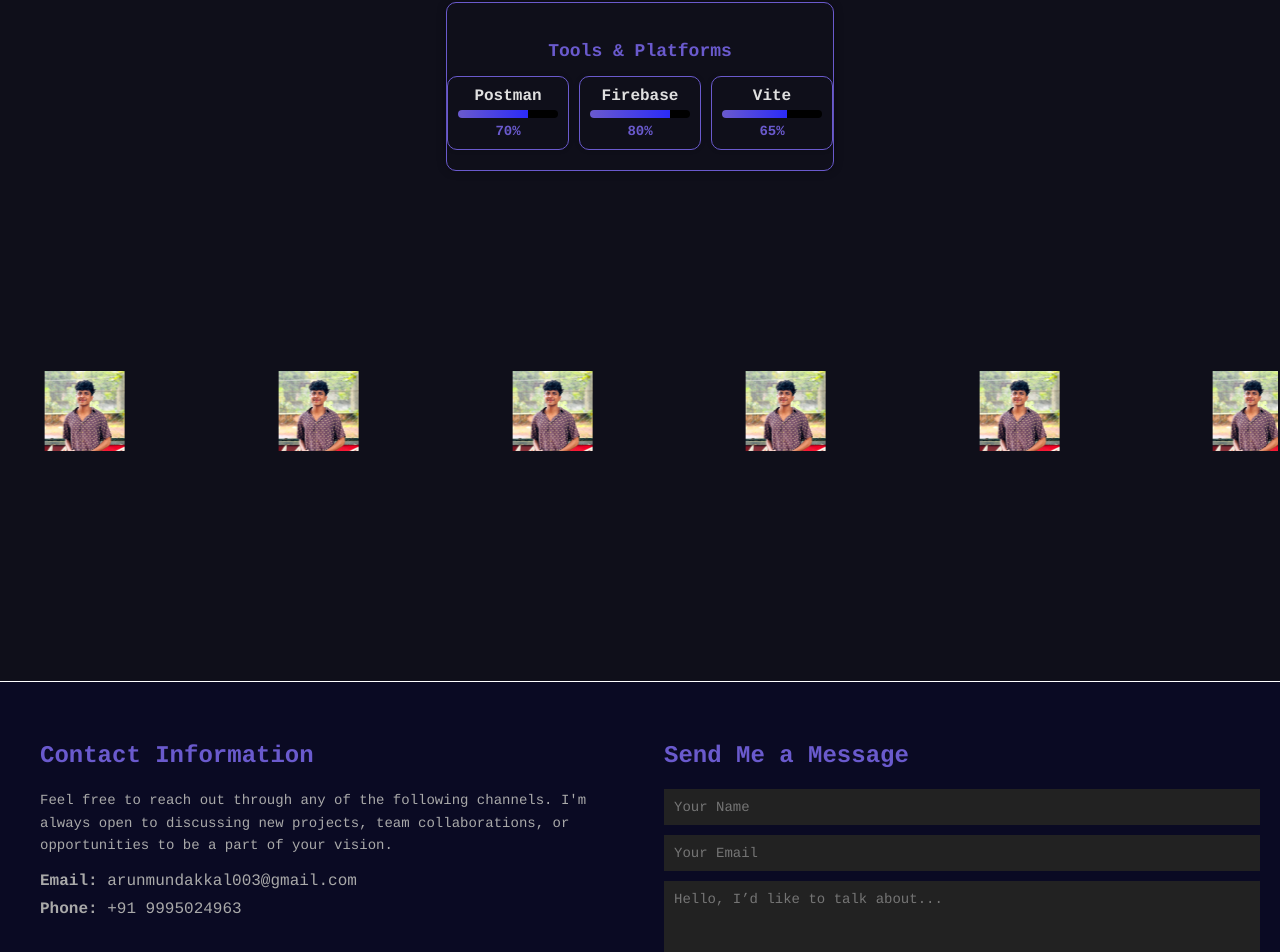
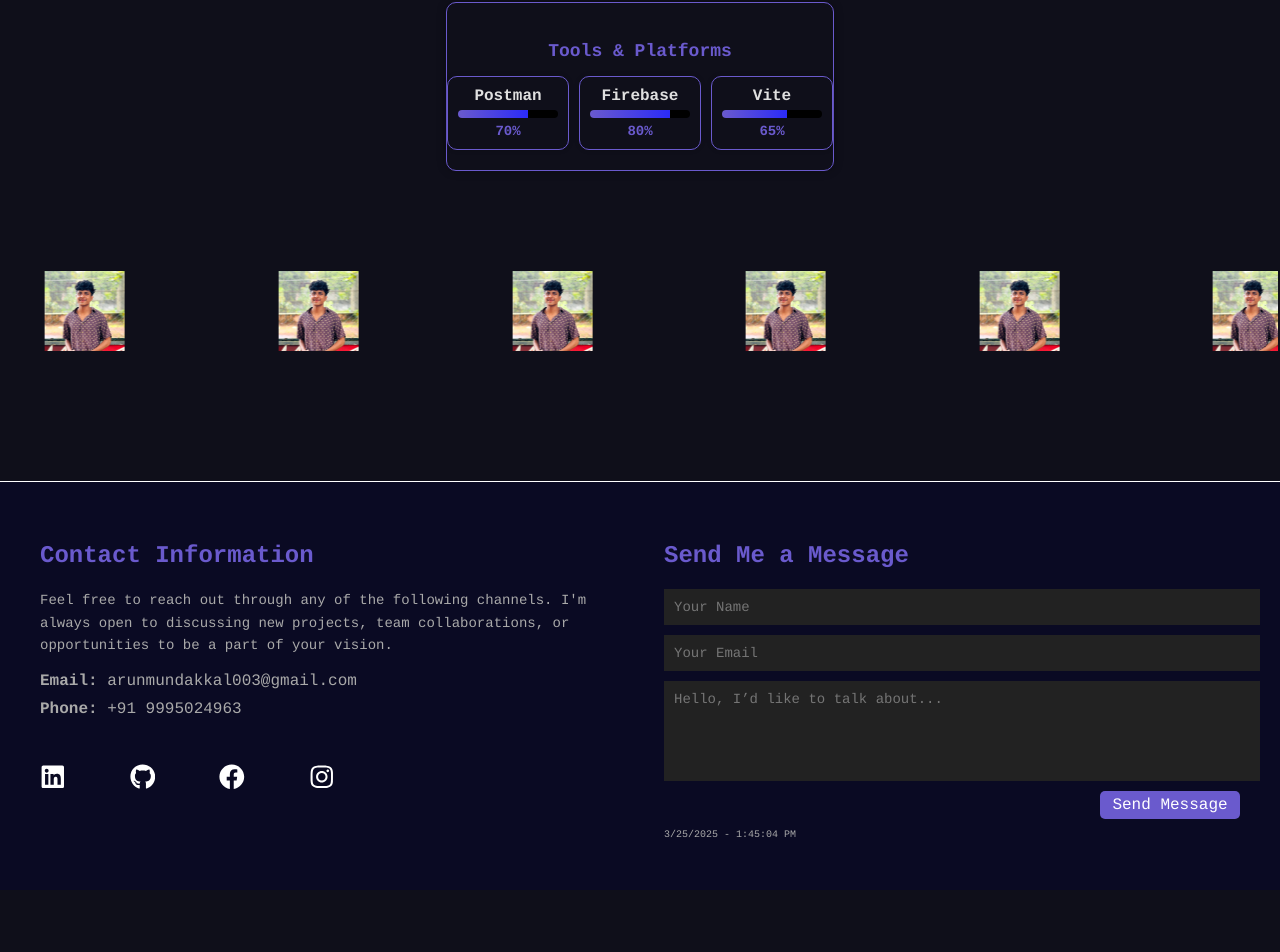
Before and after one commit to Arunitdy/portfolio-2.0, a React (Vite) app in the folder portfolio/: page / in a window 1280 px wide. Shown: the part 2472-3424 px from the top of the page. After the commit the page ends 3362 px from the top, so only its background shows below. Built offline with nearby package versions, Linux system fonts and the light colour scheme.

Commit message:
reduce padding in SkillBar.css for improved layout

```diff
--- a/portfolio/src/All/Skill/SkillBar/SkillBar.css
+++ b/portfolio/src/All/Skill/SkillBar/SkillBar.css
@@ -1,7 +1,7 @@
 .skills-bar-container {
     width: 100%;
     overflow: hidden;
-    padding: 200px 0;
+    padding: 100px 0;
     position: relative;
     white-space: nowrap;
 }
```
